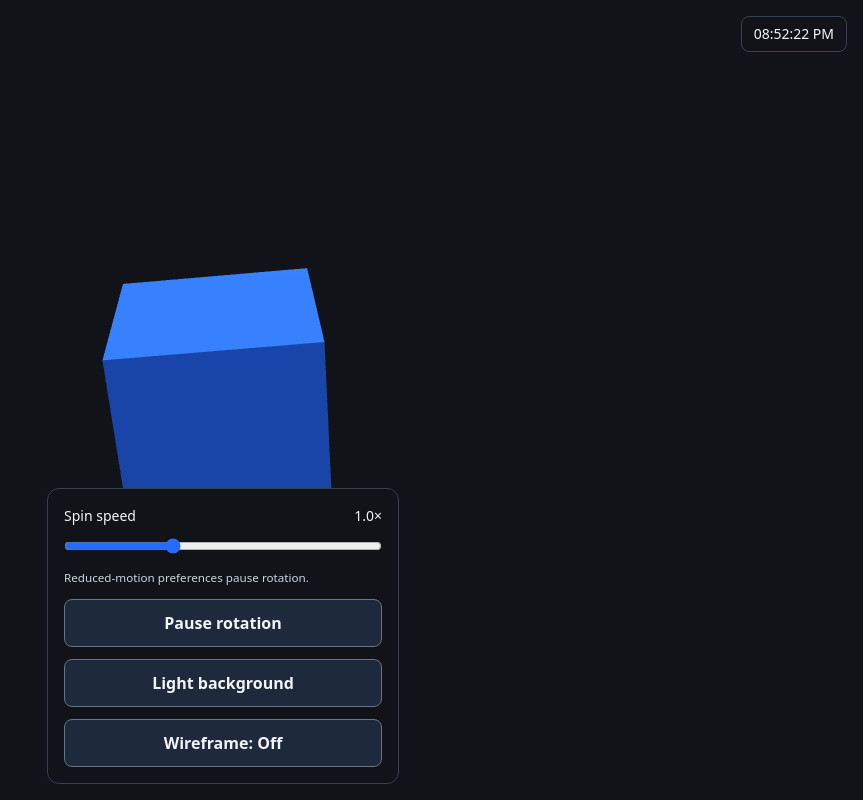
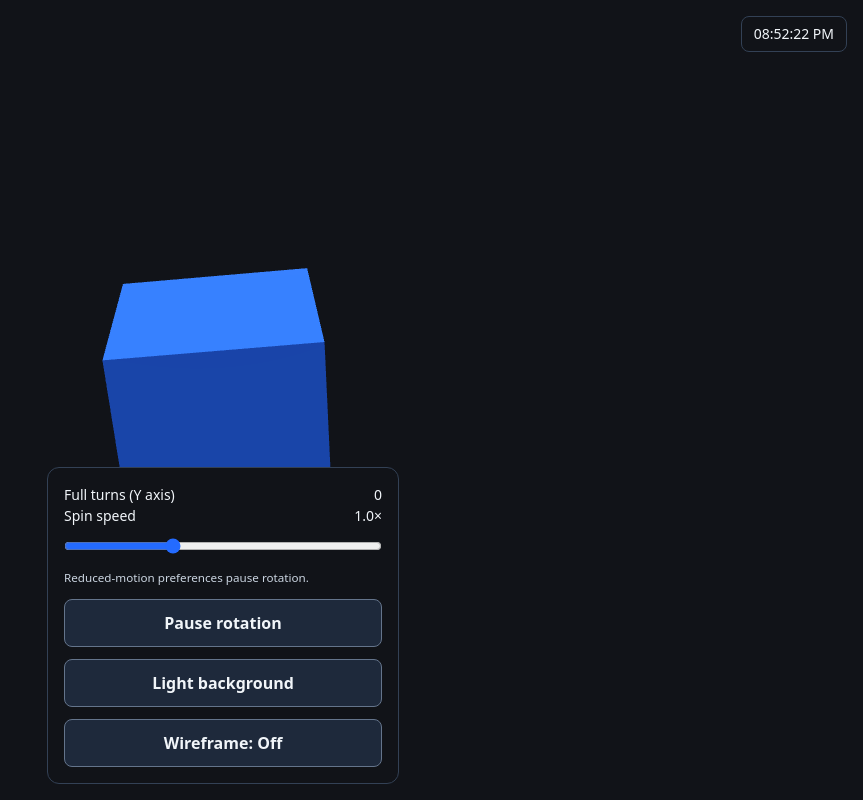
Before and after one commit to dt665m/malorytest, a React (Vite) app: page / in a window 1280 px wide. Shown: the whole page, without its empty margins (417-1280 px from the left). Built offline with nearby package versions, Linux system fonts and the light colour scheme.

Commit message:
Show completed cube turns since page load

```diff
--- a/src/App.tsx
+++ b/src/App.tsx
@@ -27,6 +27,7 @@ function Clock() {
 export default function App() {
   const canvasRef = useRef<HTMLCanvasElement>(null);
   const [isLightBackground, setIsLightBackground] = useState(false);
+  const [fullTurns, setFullTurns] = useState(0);
   const [speed, setSpeed] = useState(1);
   const speedRef = useRef(1);
   const [isPaused, setIsPaused] = useState(
@@ -90,11 +91,21 @@ export default function App() {
 
     const motion = window.matchMedia('(prefers-reduced-motion: reduce)');
     let previousTime: number | null = null;
+    // Count only animated Y-axis travel, excluding the initial display angle.
+    let totalRotationY = 0;
+    let completedTurns = 0;
     const animate = (time: number) => {
       const delta = previousTime === null ? 0 : Math.min((time - previousTime) / 1000, 0.1);
       previousTime = time;
       cube.rotation.x += delta * 0.3 * speedRef.current;
-      cube.rotation.y += delta * 0.5 * speedRef.current;
+      const rotationY = delta * 0.5 * speedRef.current;
+      cube.rotation.y += rotationY;
+      totalRotationY += rotationY;
+      const nextFullTurns = Math.floor(totalRotationY / (2 * Math.PI));
+      if (nextFullTurns !== completedTurns) {
+        completedTurns = nextFullTurns;
+        setFullTurns(nextFullTurns);
+      }
       renderer.render(scene, camera);
     };
     setRotationPausedRef.current = (paused) => {
@@ -132,6 +143,10 @@ export default function App() {
       <canvas ref={canvasRef} role="img" aria-label="A rotating cube. Click the cube to change its color." />
       <Clock />
       <div className="speed-control">
+        <div className="speed-heading" title="Complete 360° rotations around the vertical (Y) axis since page load.">
+          <span id="full-turns-label">Full turns (Y axis)</span>
+          <output aria-labelledby="full-turns-label">{fullTurns}</output>
+        </div>
         <div className="speed-heading">
           <label htmlFor="cube-speed">Spin speed</label>
           <output htmlFor="cube-speed">{speed === 0 ? 'Paused' : `${speed.toFixed(1)}×`}</output>
```
